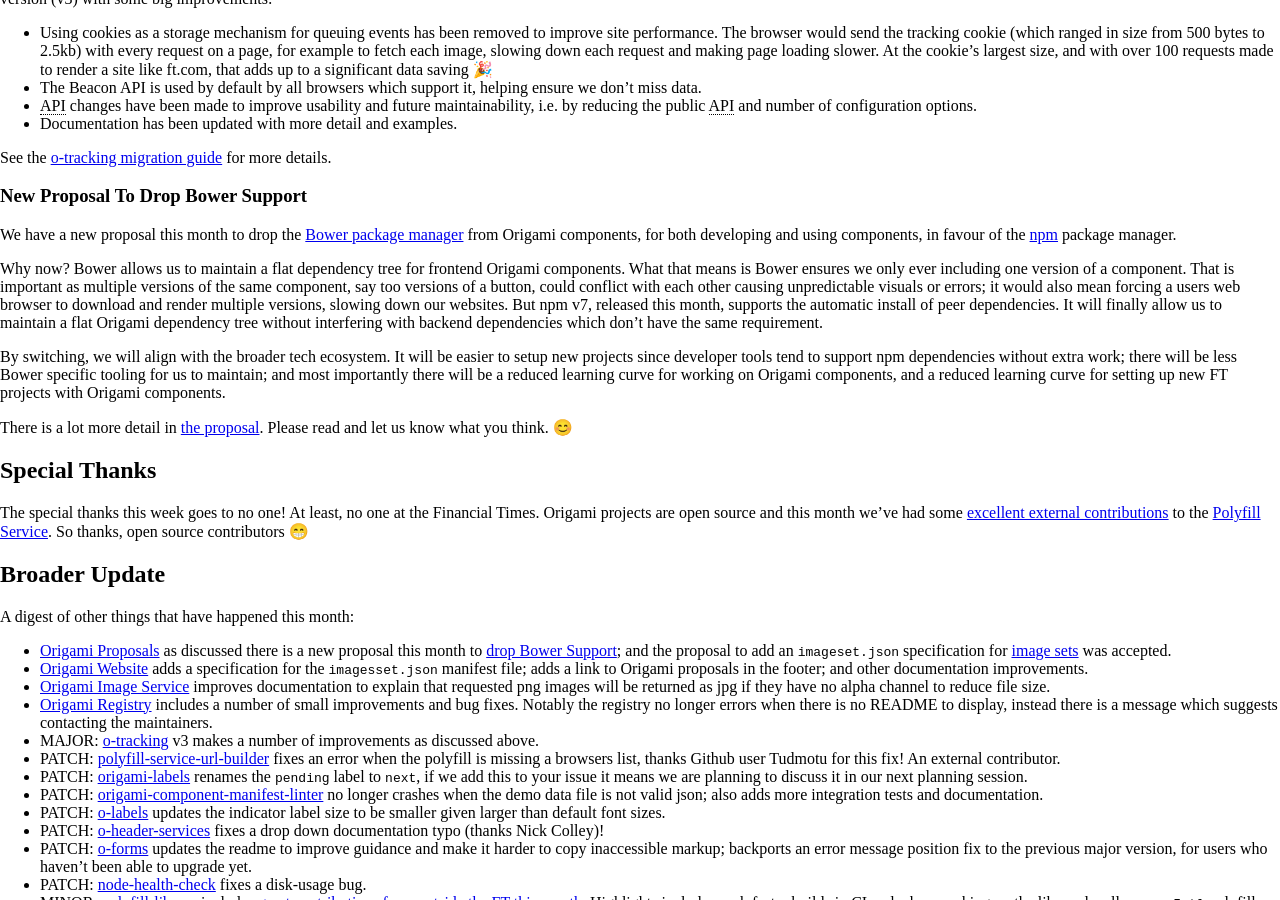
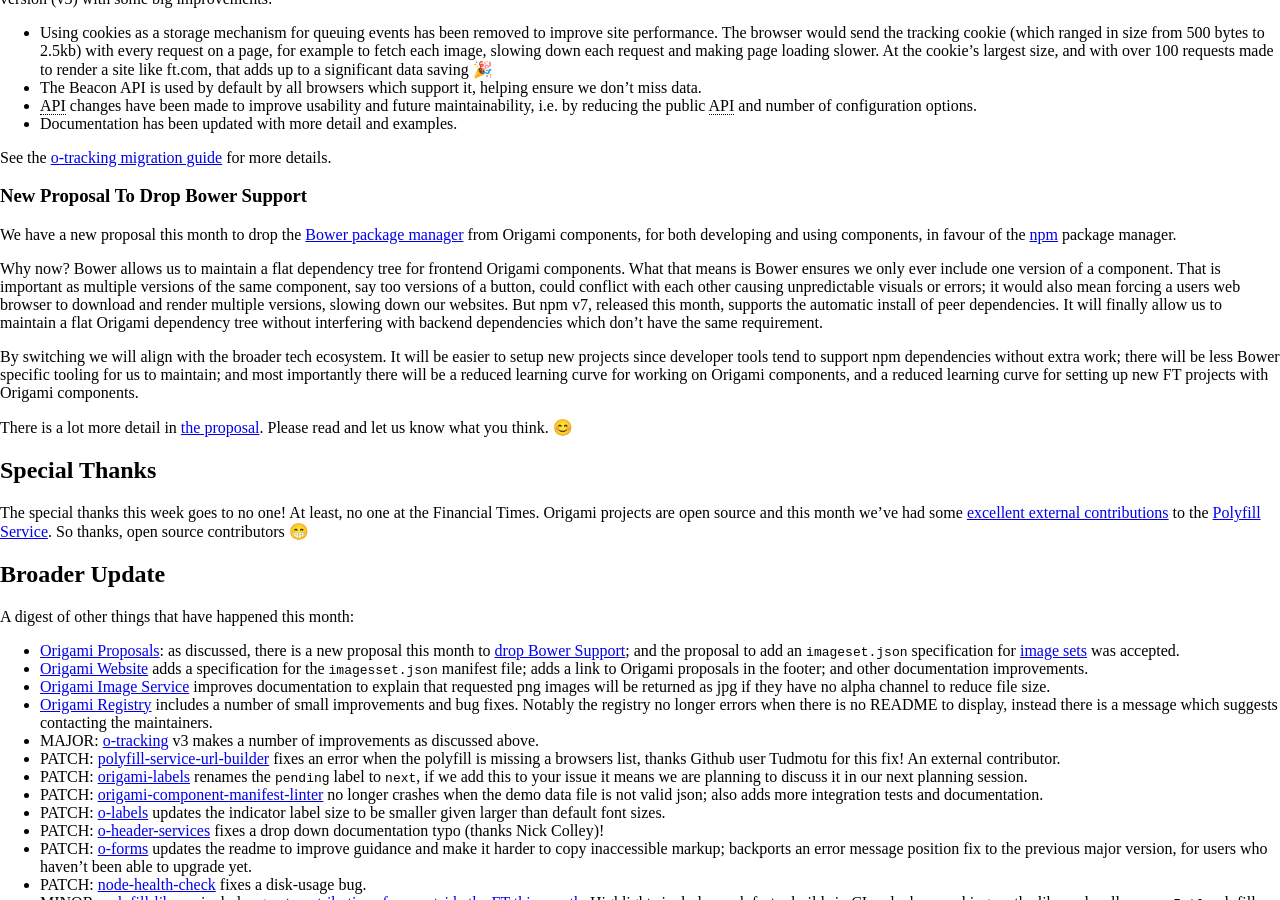
Before and after one commit to Financial-Times/origami-website, a Jekyll site: the page built from _posts/2020-10-28-newsletter.md, in a window 1280 px wide and 900 px high, scrolled down 894 px. Built offline with Jekyll 4.4.1, drawn with Linux system fonts in a browser that asks for light colours; a style sheet for code colours, icons or effects is not loaded.

Commit message:
October Newsletter typos and tweaks

```diff
--- a/_emails/newsletter-2020-10.html
+++ b/_emails/newsletter-2020-10.html
@@ -51,9 +51,9 @@ See the [o-tracking migration guide](https://github.com/Financial-Times/o-tracki
 {% include email/h3.html content="New Proposal To Drop Bower Support" %} {% capture text %}
 We have a new proposal this month to drop the [Bower package manager](https://bower.io/) from Origami components, for both developing and using components, in favour of the [npm](https://www.npmjs.com/) package manager.
 
-Why now? Bower allows us to maintain a flat dependency tree for frontend Origami components. What that means is Bower ensures we only ever including one version of a component. That is important as multiple versions of the same component, say too versions of a button, could conflict with each other causing unpredictable visuals or errors; it would also mean forcing a users web browser to download and render multiple versions, slowing down our websites. But npm v7, released this month, supports the automatic install of peer dependencies. It will finally allow us to maintain a flat Origami dependency tree without interfering with backend dependencies which don't have the same requirement.
+Why now? Bower allows us to maintain a flat dependency tree for frontend Origami components. What that means is Bower ensures we only ever include one version of a component. That is important as multiple versions of the same component, say too versions of a button, could conflict with each other causing unpredictable visuals or errors; it would also mean forcing a users web browser to download and render multiple versions, slowing down our websites. But npm v7, released this month, supports the automatic install of peer dependencies. It will finally allow us to maintain a flat Origami dependency tree without interfering with backend dependencies which don't have the same requirement.
 
-By switching, we will align with the broader tech ecosystem. It will be easier to setup new projects since developer tools tend to support npm dependencies without extra work; there will be less Bower specific tooling for us to maintain; and most importantly there will be a reduced learning curve for working on Origami components, and a reduced learning curve for setting up new FT projects with Origami components.
+By switching we will align with the broader tech ecosystem. It will be easier to setup new projects since developer tools tend to support npm dependencies without extra work; there will be less Bower specific tooling for us to maintain; and most importantly there will be a reduced learning curve for working on Origami components, and a reduced learning curve for setting up new FT projects with Origami components.
 
 There is a lot more detail in [the proposal](https://github.com/Financial-Times/origami/pull/86). Please read and let us know what you think. 😊
 {% endcapture %} {% include email/markdown.html content=text %}
@@ -74,7 +74,7 @@ The special thanks this week goes to no one! At least, no one at the Financial T
 {% include email/markdown.html content=text %}
 
 {% capture text %}
-- [Origami Proposals](https://github.com/Financial-Times/origami) as discussed there is a new proposal this month to [drop Bower Support](https://github.com/Financial-Times/origami/pull/86); and the proposal to add an `imageset.json` specification for [image sets](https://registry.origami.ft.com/components?imageset=true&active=true&maintained=true) was accepted.
+- [Origami Proposals](https://github.com/Financial-Times/origami): as discussed, there is a new proposal this month to [drop Bower Support](https://github.com/Financial-Times/origami/pull/86); and the proposal to add an `imageset.json` specification for [image sets](https://registry.origami.ft.com/components?imageset=true&active=true&maintained=true) was accepted.
 - [Origami Website](https://github.com/Financial-Times/origami-website) adds a specification for the `imagesset.json` manifest file; adds a link to Origami proposals in the footer; and other documentation improvements.
 - [Origami Image Service](https://github.com/Financial-Times/origami-image-service) improves documentation to explain that requested png images will be returned as jpg if they have no alpha channel to reduce file size.
 - [Origami Registry](https://github.com/Financial-Times/origami-registry-ui) includes a number of small improvements and bug fixes. Notably the registry no longer errors when there is no README to display, instead there is a message which suggests contacting the maintainers.
--- a/_posts/2020-10-28-newsletter.md
+++ b/_posts/2020-10-28-newsletter.md
@@ -48,9 +48,9 @@ See the [o-tracking migration guide](https://github.com/Financial-Times/o-tracki
 
 We have a new proposal this month to drop the [Bower package manager](https://bower.io/) from Origami components, for both developing and using components, in favour of the [npm](https://www.npmjs.com/) package manager.
 
-Why now? Bower allows us to maintain a flat dependency tree for frontend Origami components. What that means is Bower ensures we only ever including one version of a component. That is important as multiple versions of the same component, say too versions of a button, could conflict with each other causing unpredictable visuals or errors; it would also mean forcing a users web browser to download and render multiple versions, slowing down our websites. But npm v7, released this month, supports the automatic install of peer dependencies. It will finally allow us to maintain a flat Origami dependency tree without interfering with backend dependencies which don't have the same requirement.
+Why now? Bower allows us to maintain a flat dependency tree for frontend Origami components. What that means is Bower ensures we only ever include one version of a component. That is important as multiple versions of the same component, say too versions of a button, could conflict with each other causing unpredictable visuals or errors; it would also mean forcing a users web browser to download and render multiple versions, slowing down our websites. But npm v7, released this month, supports the automatic install of peer dependencies. It will finally allow us to maintain a flat Origami dependency tree without interfering with backend dependencies which don't have the same requirement.
 
-By switching, we will align with the broader tech ecosystem. It will be easier to setup new projects since developer tools tend to support npm dependencies without extra work; there will be less Bower specific tooling for us to maintain; and most importantly there will be a reduced learning curve for working on Origami components, and a reduced learning curve for setting up new FT projects with Origami components.
+By switching we will align with the broader tech ecosystem. It will be easier to setup new projects since developer tools tend to support npm dependencies without extra work; there will be less Bower specific tooling for us to maintain; and most importantly there will be a reduced learning curve for working on Origami components, and a reduced learning curve for setting up new FT projects with Origami components.
 
 There is a lot more detail in [the proposal](https://github.com/Financial-Times/origami/pull/86). Please read and let us know what you think. 😊
 
@@ -62,7 +62,7 @@ The special thanks this week goes to no one! At least, no one at the Financial T
 
 A digest of other things that have happened this month:
 
-- [Origami Proposals](https://github.com/Financial-Times/origami) as discussed there is a new proposal this month to [drop Bower Support](https://github.com/Financial-Times/origami/pull/86); and the proposal to add an `imageset.json` specification for [image sets](https://registry.origami.ft.com/components?imageset=true&active=true&maintained=true) was accepted.
+- [Origami Proposals](https://github.com/Financial-Times/origami): as discussed, there is a new proposal this month to [drop Bower Support](https://github.com/Financial-Times/origami/pull/86); and the proposal to add an `imageset.json` specification for [image sets](https://registry.origami.ft.com/components?imageset=true&active=true&maintained=true) was accepted.
 - [Origami Website](https://github.com/Financial-Times/origami-website) adds a specification for the `imagesset.json` manifest file; adds a link to Origami proposals in the footer; and other documentation improvements.
 - [Origami Image Service](https://github.com/Financial-Times/origami-image-service) improves documentation to explain that requested png images will be returned as jpg if they have no alpha channel to reduce file size.
 - [Origami Registry](https://github.com/Financial-Times/origami-registry-ui) includes a number of small improvements and bug fixes. Notably the registry no longer errors when there is no README to display, instead there is a message which suggests contacting the maintainers.
```
